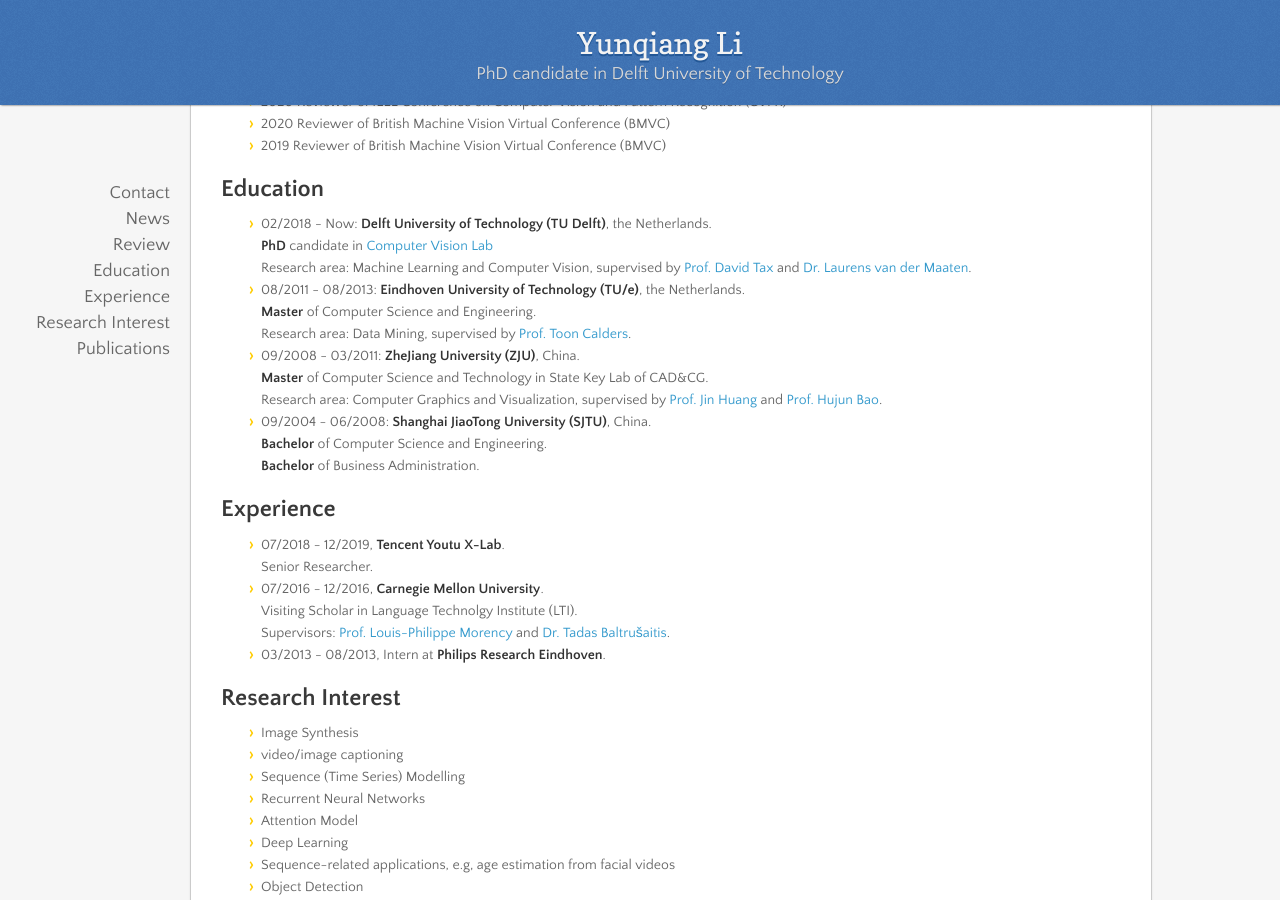
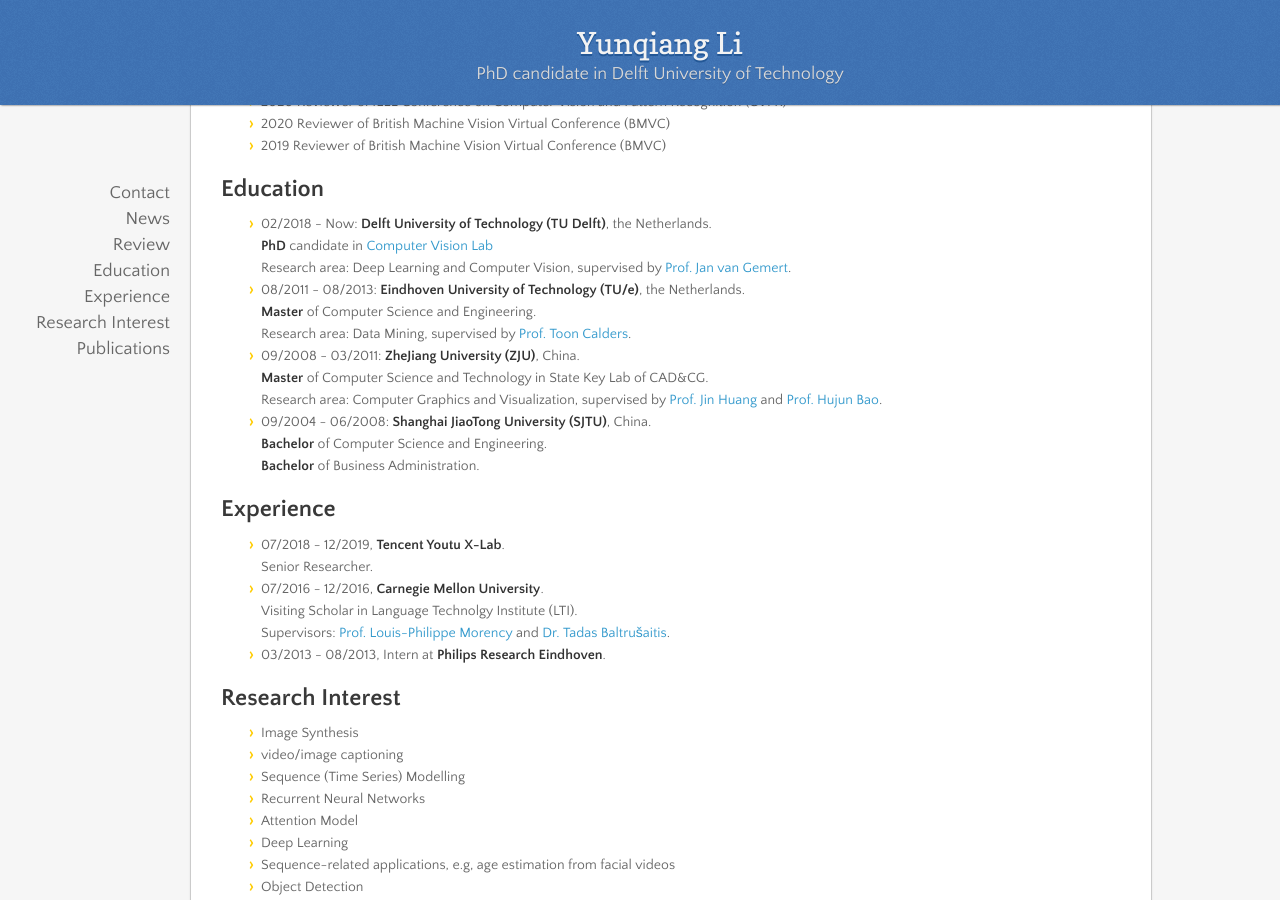
Before and after one commit to liyunqianggyn/liyunqianggyn.github.io, a Jekyll site: the page built from index.md, in a window 1280 px wide and 900 px high, scrolled down 813 px. Built offline with Jekyll 4.4.1, drawn with Linux system fonts in a browser that asks for light colours; nearby versions of some CDN libraries; our own code applies the rules of GitHub Pages for plain Markdown files.

Commit message:
Update index.md

```diff
--- a/index.md
+++ b/index.md
@@ -29,7 +29,7 @@ Delft University of Technology
 ## Education
 * 02/2018 - Now: __Delft University of Technology (TU Delft)__, the Netherlands.
   __PhD__ candidate in <a href="http://visionlab.tudelft.nl">Computer Vision Lab</a><br/>
-  Research area: Machine Learning and Computer Vision, supervised by [Prof. David Tax](https://scholar.google.com/citations?user=Q9U33SsAAAAJ) and [Dr. Laurens van der Maaten](https://lvdmaaten.github.io/).
+  Research area: Deep Learning and Computer Vision, supervised by [Prof. Jan van Gemert](https://jvgemert.github.io/).
 * 08/2011 - 08/2013: __Eindhoven University of Technology (TU/e)__, the Netherlands.
   __Master__ of Computer Science and Engineering.
   Research area: Data Mining, supervised by [Prof. Toon Calders](http://cs.ulb.ac.be/members/tcalders/doku.php).
```
